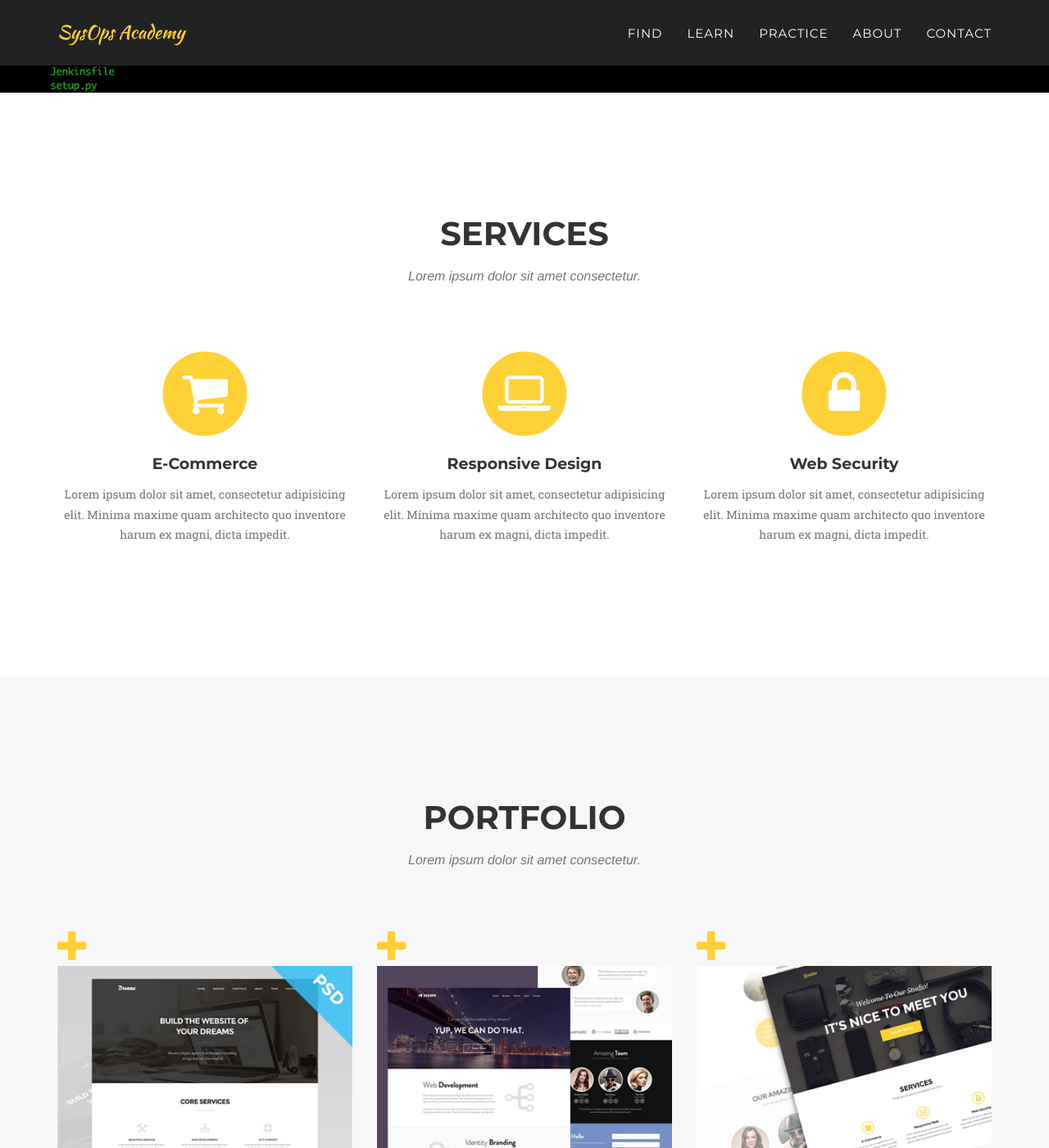
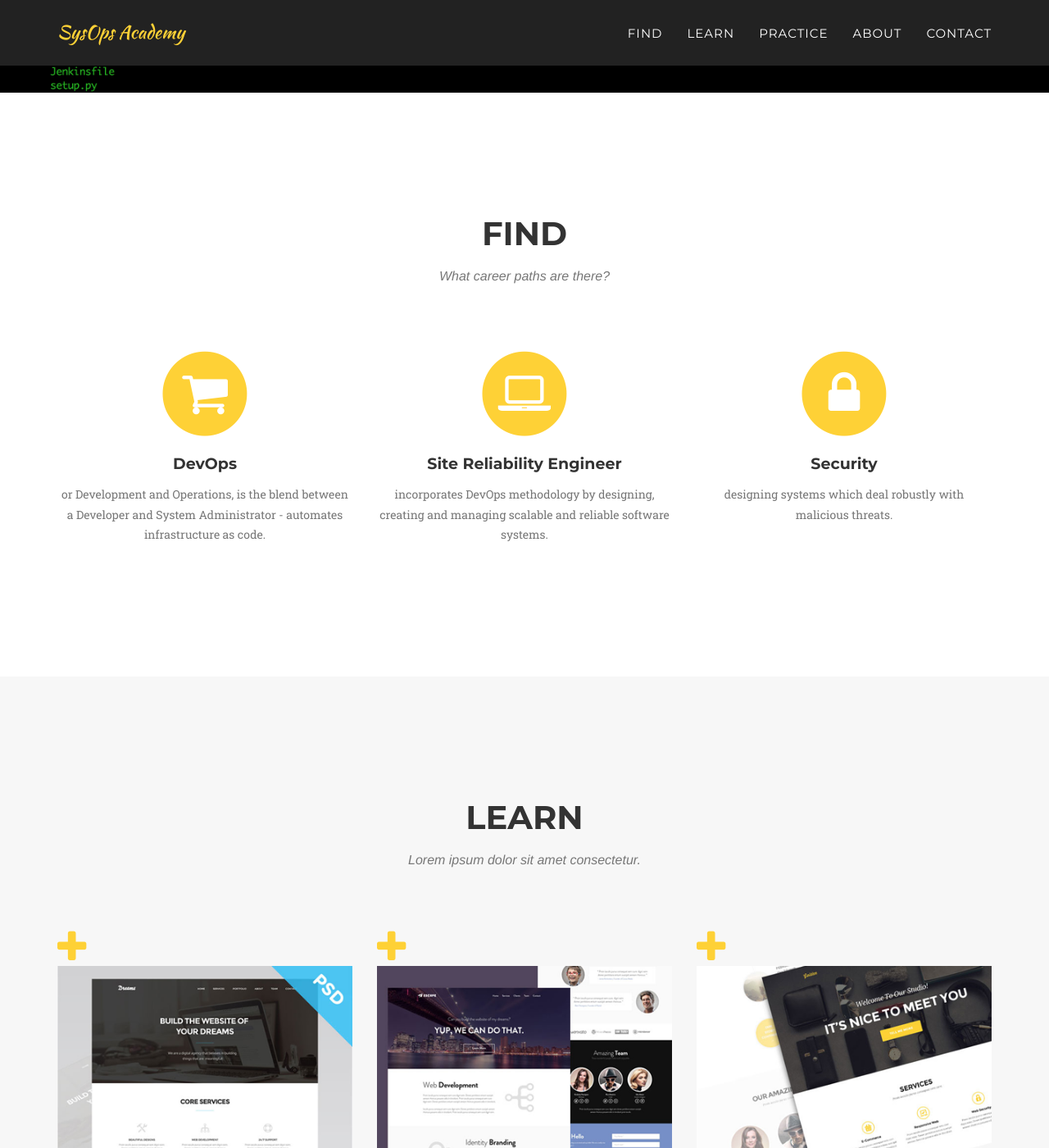
Before and after one commit to SysOpsAcademy/sysopsacademy, a Jekyll site: the page built from index.html, in a window 1280 px wide and 1400 px high, scrolled down 577 px. Shown: the whole window at 82% size. Built offline with Jekyll 4.4.1, drawn with Linux system fonts in a browser that asks for light colours; some web fonts are replaced; some of the changed text lies outside the part shown.

Commit message:
Add content

```diff
--- a/_includes/contact.html
+++ b/_includes/contact.html
@@ -19,10 +19,6 @@
                                     <input type="email" class="form-control" placeholder="Your Email *" id="email" required data-validation-required-message="Please enter your email address.">
                                     <p class="help-block text-danger"></p>
                                 </div>
-                                <div class="control-group form-group">
-                                    <input type="tel" class="form-control" placeholder="Your Phone *" id="phone" required data-validation-required-message="Please enter your phone number.">
-                                    <p class="help-block text-danger"></p>
-                                </div>
                             </div>
                             <div class="col-md-6">
                                 <div class="control-group form-group">
--- a/_includes/find.html
+++ b/_includes/find.html
@@ -3,8 +3,8 @@
         <div class="container">
             <div class="row">
                 <div class="col-lg-12 text-center">
-                    <h2 class="section-heading">Services</h2>
-                    <h3 class="section-subheading text-muted">Lorem ipsum dolor sit amet consectetur.</h3>
+                    <h2 class="section-heading">Find</h2>
+                    <h3 class="section-subheading text-muted">What career paths are there?</h3>
                 </div>
             </div>
             <div class="row text-center">
@@ -13,24 +13,24 @@
                         <i class="fa fa-circle fa-stack-2x text-primary"></i>
                         <i class="fa fa-shopping-cart fa-stack-1x fa-inverse"></i>
                     </span>
-                    <h4 class="service-heading">E-Commerce</h4>
-                    <p class="text-muted">Lorem ipsum dolor sit amet, consectetur adipisicing elit. Minima maxime quam architecto quo inventore harum ex magni, dicta impedit.</p>
+                    <h4 class="service-heading">DevOps</h4>
+                    <p class="text-muted">or Development and Operations, is the blend between a Developer and System Administrator - automates infrastructure as code.</p>
                 </div>
                 <div class="col-md-4">
                     <span class="fa-stack fa-4x">
                         <i class="fa fa-circle fa-stack-2x text-primary"></i>
                         <i class="fa fa-laptop fa-stack-1x fa-inverse"></i>
                     </span>
-                    <h4 class="service-heading">Responsive Design</h4>
-                    <p class="text-muted">Lorem ipsum dolor sit amet, consectetur adipisicing elit. Minima maxime quam architecto quo inventore harum ex magni, dicta impedit.</p>
+                    <h4 class="service-heading">Site Reliability Engineer</h4>
+                    <p class="text-muted">incorporates DevOps methodology by designing, creating and managing scalable and reliable software systems.</p>
                 </div>
                 <div class="col-md-4">
                     <span class="fa-stack fa-4x">
                         <i class="fa fa-circle fa-stack-2x text-primary"></i>
                         <i class="fa fa-lock fa-stack-1x fa-inverse"></i>
                     </span>
-                    <h4 class="service-heading">Web Security</h4>
-                    <p class="text-muted">Lorem ipsum dolor sit amet, consectetur adipisicing elit. Minima maxime quam architecto quo inventore harum ex magni, dicta impedit.</p>
+                    <h4 class="service-heading">Security</h4>
+                    <p class="text-muted">designing systems which deal robustly with malicious threats.</p>
                 </div>
             </div>
         </div>
--- a/_includes/learn.html
+++ b/_includes/learn.html
@@ -3,7 +3,7 @@
         <div class="container">
             <div class="row">
                 <div class="col-lg-12 text-center">
-                    <h2 class="section-heading">Portfolio</h2>
+                    <h2 class="section-heading">Learn</h2>
                     <h3 class="section-subheading text-muted">Lorem ipsum dolor sit amet consectetur.</h3>
                 </div>
             </div>
--- a/_includes/practice.html
+++ b/_includes/practice.html
@@ -3,8 +3,8 @@
         <div class="container">
             <div class="row">
                 <div class="col-lg-12 text-center">
-                    <h2 class="section-heading">About</h2>
-                    <h3 class="section-subheading text-muted">Lorem ipsum dolor sit amet consectetur.</h3>
+                    <h2 class="section-heading">Practice</h2>
+                    <h3 class="section-subheading text-muted">you know what they say, practice makes perfect</h3>
                 </div>
             </div>
             <div class="row">
@@ -16,8 +16,8 @@
                             </div>
                             <div class="timeline-panel">
                                 <div class="timeline-heading">
-                                    <h4>2009-2011</h4>
-                                    <h4 class="subheading">Our Humble Beginnings</h4>
+                                    <h4>Operating Systems</h4>
+                                    <h4 class="subheading">Linux</h4>
                                 </div>
                                 <div class="timeline-body">
                                     <p class="text-muted">Lorem ipsum dolor sit amet, consectetur adipisicing elit. Sunt ut voluptatum eius sapiente, totam reiciendis temporibus qui quibusdam, recusandae sit vero unde, sed, incidunt et ea quo dolore laudantium consectetur!</p>
@@ -30,8 +30,8 @@
                             </div>
                             <div class="timeline-panel">
                                 <div class="timeline-heading">
-                                    <h4>March 2011</h4>
-                                    <h4 class="subheading">An Agency is Born</h4>
+                                    <h4>Programming</h4>
+                                    <h4 class="subheading">Python</h4>
                                 </div>
                                 <div class="timeline-body">
                                     <p class="text-muted">Lorem ipsum dolor sit amet, consectetur adipisicing elit. Sunt ut voluptatum eius sapiente, totam reiciendis temporibus qui quibusdam, recusandae sit vero unde, sed, incidunt et ea quo dolore laudantium consectetur!</p>
@@ -44,8 +44,8 @@
                             </div>
                             <div class="timeline-panel">
                                 <div class="timeline-heading">
-                                    <h4>December 2012</h4>
-                                    <h4 class="subheading">Transition to Full Service</h4>
+                                    <h4>Configuration management</h4>
+                                    <h4 class="subheading">Ansible</h4>
                                 </div>
                                 <div class="timeline-body">
                                     <p class="text-muted">Lorem ipsum dolor sit amet, consectetur adipisicing elit. Sunt ut voluptatum eius sapiente, totam reiciendis temporibus qui quibusdam, recusandae sit vero unde, sed, incidunt et ea quo dolore laudantium consectetur!</p>
@@ -58,8 +58,8 @@
                             </div>
                             <div class="timeline-panel">
                                 <div class="timeline-heading">
-                                    <h4>July 2014</h4>
-                                    <h4 class="subheading">Phase Two Expansion</h4>
+                                    <h4>Continuous Deployment</h4>
+                                    <h4 class="subheading">Jenkins</h4>
                                 </div>
                                 <div class="timeline-body">
                                     <p class="text-muted">Lorem ipsum dolor sit amet, consectetur adipisicing elit. Sunt ut voluptatum eius sapiente, totam reiciendis temporibus qui quibusdam, recusandae sit vero unde, sed, incidunt et ea quo dolore laudantium consectetur!</p>
```
Also changed, not shown: other parts of _includes/practice.html (+2 -3 lines).
